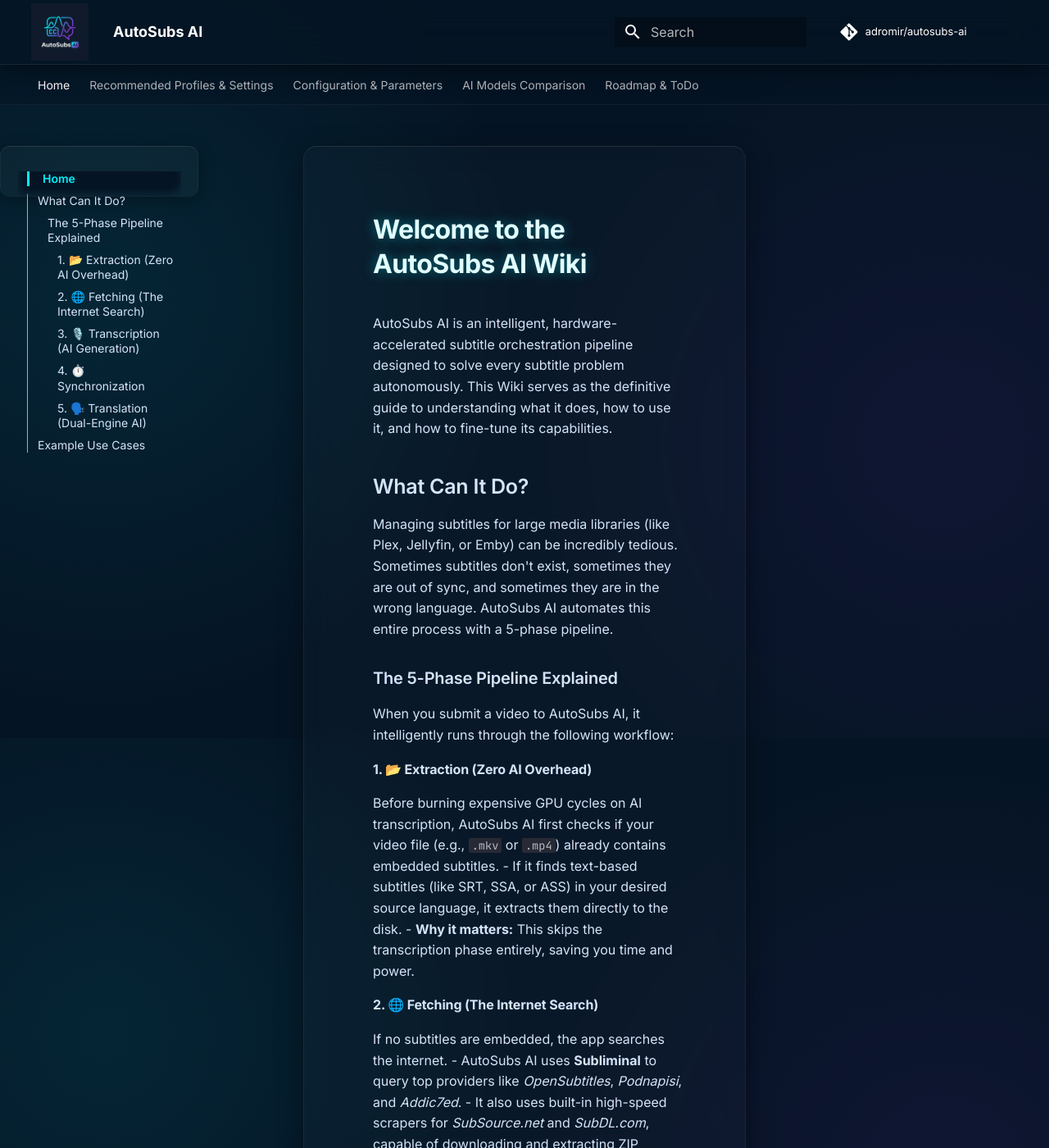
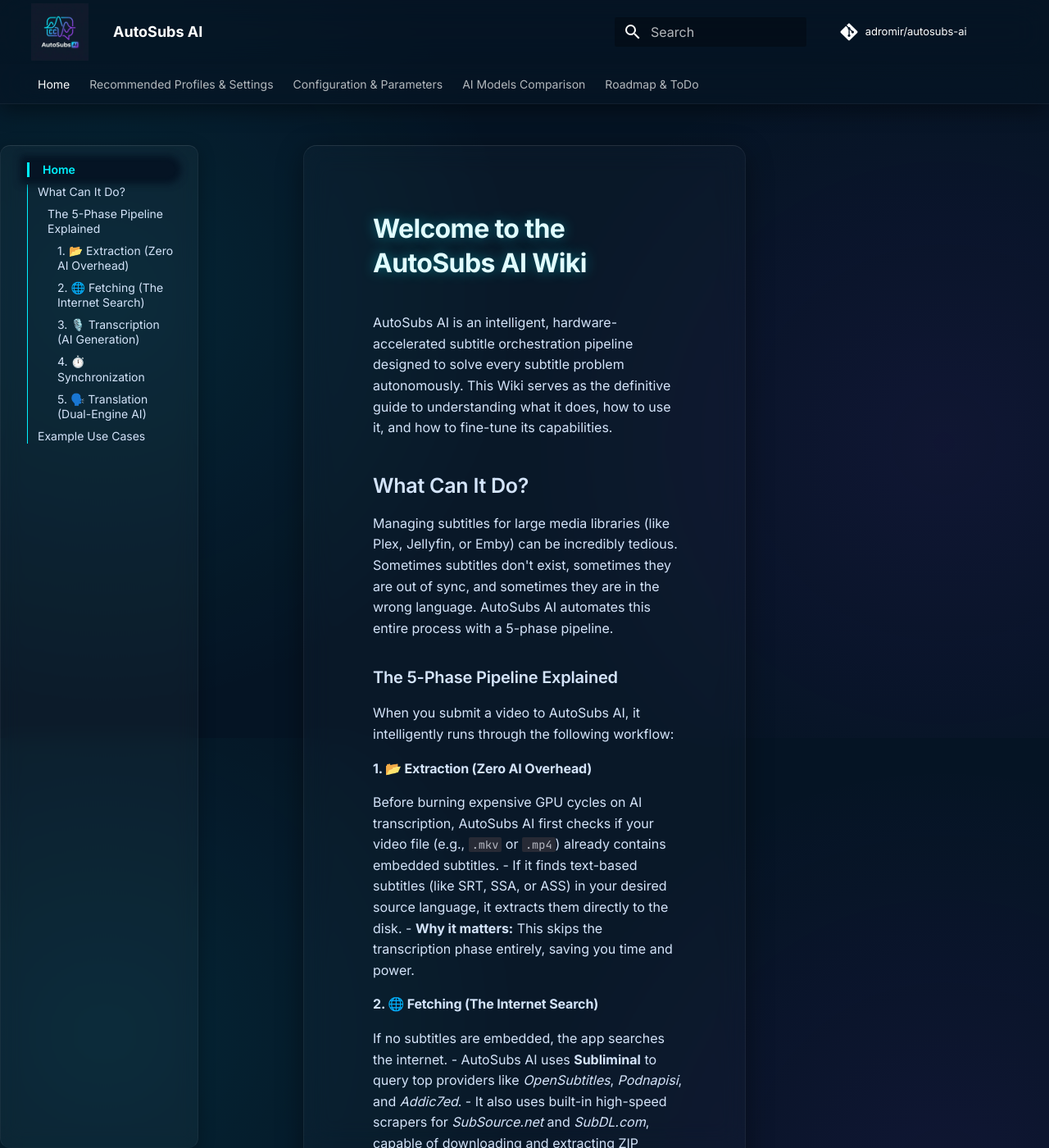
Before and after one commit to adromir/autosubs-ai, an MkDocs documentation site: the page built from docs/index.md, in a window 1280 px wide and 1400 px high. Shown: the whole window at 82% size. Built offline with MkDocs 1.6.1 and Material for MkDocs 9.7.7, drawn with Linux system fonts in a browser that asks for light colours; comment, search, counter and statistics services are not loaded.

Commit message:
style(docs): Fix sidebar container, merge header organically, fix footer spacing

```diff
--- a/docs/stylesheets/extra.css
+++ b/docs/stylesheets/extra.css
@@ -17,6 +17,8 @@
   --md-text-color: #d4e4fa;
   --md-typeset-color: #d4e4fa;
   --md-typeset-a-color: #00f2ff;
+  --md-footer-bg-color: rgba(5, 20, 36, 0.7);
+  --md-footer-bg-color--dark: rgba(2, 10, 18, 0.8);
 }
 
 body[data-md-color-scheme="slate"] {
@@ -28,13 +30,13 @@
   color: var(--md-text-color);
 }
 
-/* Glassmorphism Header */
+/* --- Organic Header & Tabs --- */
 [data-md-color-scheme="slate"] .md-header {
-  background-color: rgba(5, 20, 36, 0.7) !important;
+  background-color: rgba(5, 20, 36, 0.6) !important;
   backdrop-filter: blur(20px);
   -webkit-backdrop-filter: blur(20px);
-  border-bottom: 1px solid rgba(255, 255, 255, 0.08);
-  box-shadow: 0 4px 30px rgba(0, 0, 0, 0.5);
+  border-bottom: none; /* Removed harsh border to merge with tabs */
+  box-shadow: none; /* Removed shadow to let tabs handle it */
 }
 
 /* Enlarge Header Logo */
@@ -48,19 +50,21 @@
   margin-right: 0.5rem;
 }
 
-/* Glassmorphism Tabs */
+/* Tabs merge organically with the header */
 [data-md-color-scheme="slate"] .md-tabs {
-  background-color: rgba(5, 20, 36, 0.5);
-  backdrop-filter: blur(12px);
-  -webkit-backdrop-filter: blur(12px);
+  background-color: rgba(5, 20, 36, 0.6);
+  backdrop-filter: blur(20px);
+  -webkit-backdrop-filter: blur(20px);
   border-bottom: 1px solid rgba(255, 255, 255, 0.05);
+  box-shadow: 0 8px 24px rgba(0, 0, 0, 0.4); /* Soft shadow below the combined header+tabs */
 }
 
-/* Layout Grid Enhancements */
+/* --- Layout Grid Enhancements --- */
 @media screen and (min-width: 76.25em) {
   .md-main__inner {
     max-width: 90rem;
     margin-top: 2.5rem;
+    margin-bottom: 4rem; /* Added space before footer */
     display: grid;
     grid-template-columns: 16rem auto 16rem;
     gap: 2.5rem;
@@ -71,8 +75,16 @@
   }
 }
 
-/* Glassmorphism Sidebar */
+/* --- Glassmorphism Sidebar --- */
+/* Move styling to scrollwrap so it fully contains the scrolling content */
 [data-md-color-scheme="slate"] .md-sidebar {
+  background: transparent;
+  border: none;
+  box-shadow: none;
+  padding: 0;
+}
+
+[data-md-color-scheme="slate"] .md-sidebar__scrollwrap {
   background: rgba(255, 255, 255, 0.03);
   backdrop-filter: blur(12px);
   -webkit-backdrop-filter: blur(12px);
@@ -81,14 +93,8 @@
   border-left: 1px solid rgba(255, 255, 255, 0.05);
   border-right: 1px solid rgba(255, 255, 255, 0.05);
   border-radius: 12px;
-  padding: 1.5rem 1rem;
+  padding: 1rem;
   box-shadow: 0 4px 20px 0 rgba(0, 0, 0, 0.3);
-}
-
-[data-md-color-scheme="slate"] .md-sidebar__scrollwrap {
-  background: transparent;
-  border: none;
-  box-shadow: none;
   margin: 0;
 }
 
@@ -102,7 +108,7 @@
   padding-left: 0.8rem;
 }
 
-/* Glassmorphism Content Box */
+/* --- Glassmorphism Content Box --- */
 [data-md-color-scheme="slate"] .md-content {
   background: rgba(255, 255, 255, 0.02);
   backdrop-filter: blur(16px);
@@ -116,7 +122,7 @@
   box-shadow: 0 8px 32px 0 rgba(0, 0, 0, 0.4);
 }
 
-/* Typography & Neon Accents */
+/* --- Typography & Neon Accents --- */
 [data-md-color-scheme="slate"] .md-typeset h1 {
   color: #e1fdff;
   text-shadow: 0 0 16px rgba(0, 242, 255, 0.4);
@@ -179,3 +185,17 @@
   box-shadow: 0 0 12px rgba(0, 242, 255, 0.6);
   transform: translateY(-1px);
 }
+
+/* --- Organic Footer --- */
+[data-md-color-scheme="slate"] .md-footer {
+  background-color: rgba(5, 20, 36, 0.4);
+  backdrop-filter: blur(16px);
+  -webkit-backdrop-filter: blur(16px);
+  border-top: 1px solid rgba(255, 255, 255, 0.05);
+  padding: 2rem 0; /* Add generous padding */
+}
+
+/* Adjust footer text colors for contrast */
+[data-md-color-scheme="slate"] .md-footer-meta {
+  background-color: transparent;
+}
```
